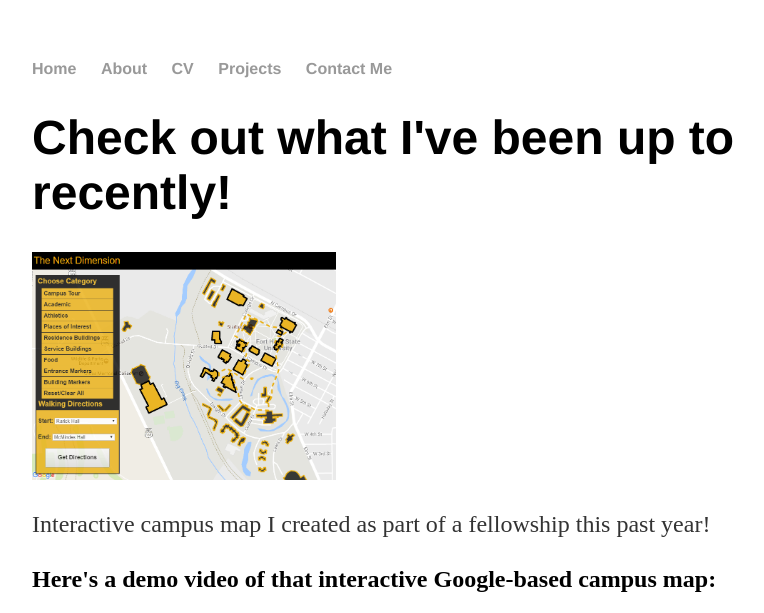
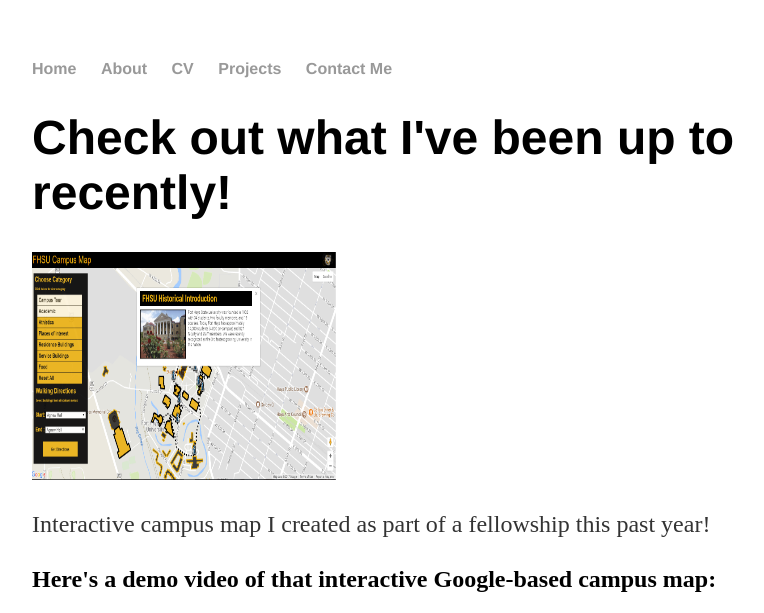
Before and after one commit to mrmichaud/mrmichaud.github.io, a Jekyll site: the page built from projects/index.html, in a window 1280 px wide. Shown: the top 613 px of the page, without its empty margins (160-924 px from the left). Built offline with Jekyll 4.4.1, drawn with Linux system fonts in a browser that asks for light colours; grey boxes are pictures that could not be loaded.

Commit message:
Update index.html

```diff
--- a/projects/index.html
+++ b/projects/index.html
@@ -5,12 +5,12 @@
 <div class="blurb">
 	<h1>Check out what I've been up to recently!</h1>
 
-	<img src="http://mrmichaud.github.io/TheNextDimension - 6th.png" alt="Campus Map" style="width:304px;height:228px;">
+	<img src="http://mrmichaud.github.io/campusTour.png" alt="Campus Map" style="width:304px;height:228px;">
     	<p>Interactive campus map I created as part of a fellowship this past year!</p>
 
     	<h2>Here's a demo video of that interactive Google-based campus map:</h2>
 
-    	<iframe width="640" height="360" src="//www.youtube.com/embed/dfCd2eQfueY?list=UUw7F4bJbtGwORQwMBxlGb6w" frameborder="0" allowfullscreen></iframe>
+    	<iframe width="640" height="360" src="http://youtu.be/__9QOisMtcU?hd=1" frameborder="0" allowfullscreen></iframe>
 
 	<h2>* <a href="http://fhhs.fhsu.edu/">Fort Hays State Honor Society</a> - I have enjoyed managing the FHHS site for over two years now.</h2>
     	<h2>* <a href="https://www.fhsu.edu/honorscollege/">Fort Hays State Honors College</a> - Recently I began overseeing the workings of this website as well!</h2>
```
